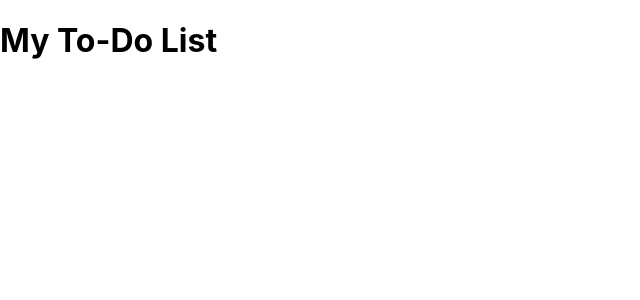
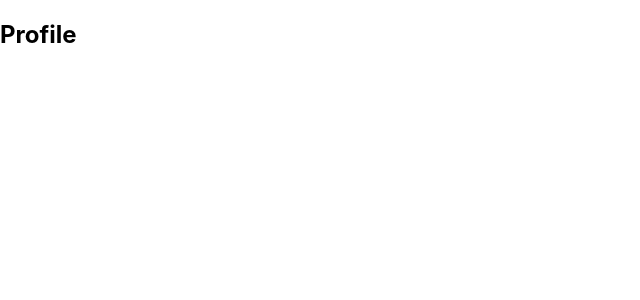
Before and after one commit to HeoChauA/training_reactjs, a React (Create React App) app: page /profile in a window 1280 px wide. Shown: the top 300 px of the page, without its empty margins (0-640 px from the left). Built offline with nearby package versions, Linux system fonts and the light colour scheme.

Commit message:
update router

```diff
--- a/package.json
+++ b/package.json
@@ -12,6 +12,7 @@
     "@types/react-dom": "^18.3.1",
     "react": "^18.3.1",
     "react-dom": "^18.3.1",
+    "react-router-dom": "^7.0.2",
     "react-scripts": "5.0.1",
     "typescript": "^4.9.5",
     "web-vitals": "^2.1.4"
--- a/src/App.tsx
+++ b/src/App.tsx
@@ -1,11 +1,16 @@
 import React from 'react';
+import { BrowserRouter as Router, Route, Routes } from 'react-router-dom';
 import "./App.css";
+import Profile from './components/Profile';
 
 function App() {
   return (
-    <div>
-      <h1>My To-Do List</h1>
-    </div>
+    <Router>
+      <Routes>
+        <Route path='/' element={<h1>My To-Do List</h1>} />
+        <Route path='/profile' element={<Profile />} />
+      </Routes>
+    </Router>
   );
 }
 
--- /dev/null
+++ b/src/components/Profile.tsx
@@ -0,0 +1,5 @@
+export default function Profile() {
+  return (
+    <h2>Profile</h2>
+  )
+}
```
Also changed, not shown: 1 other file (tests, documents, lock files or other folders).
